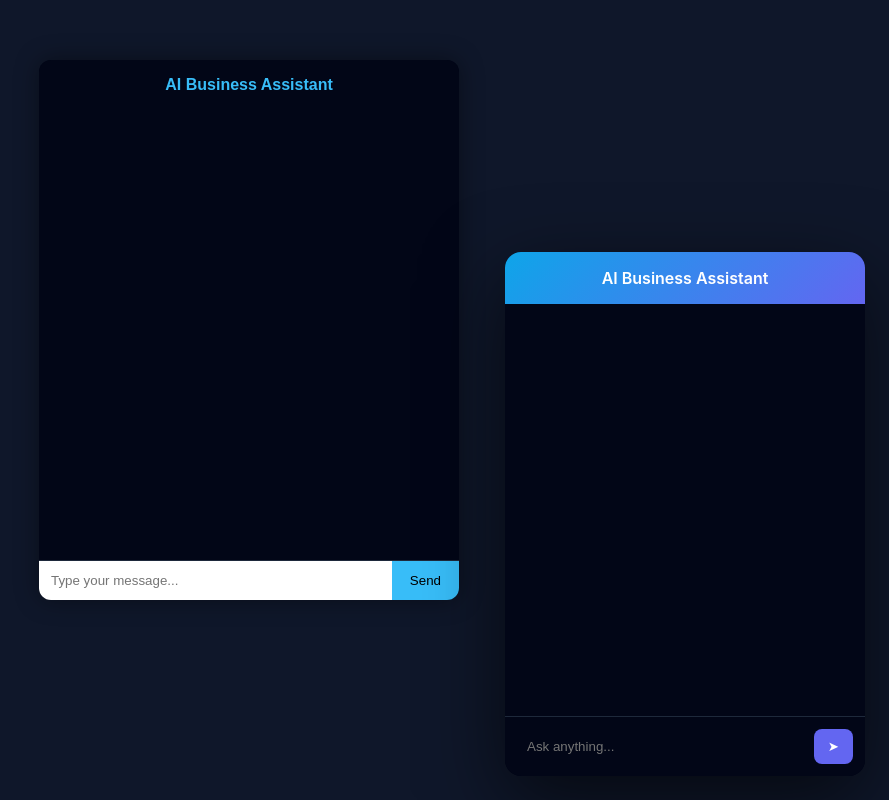
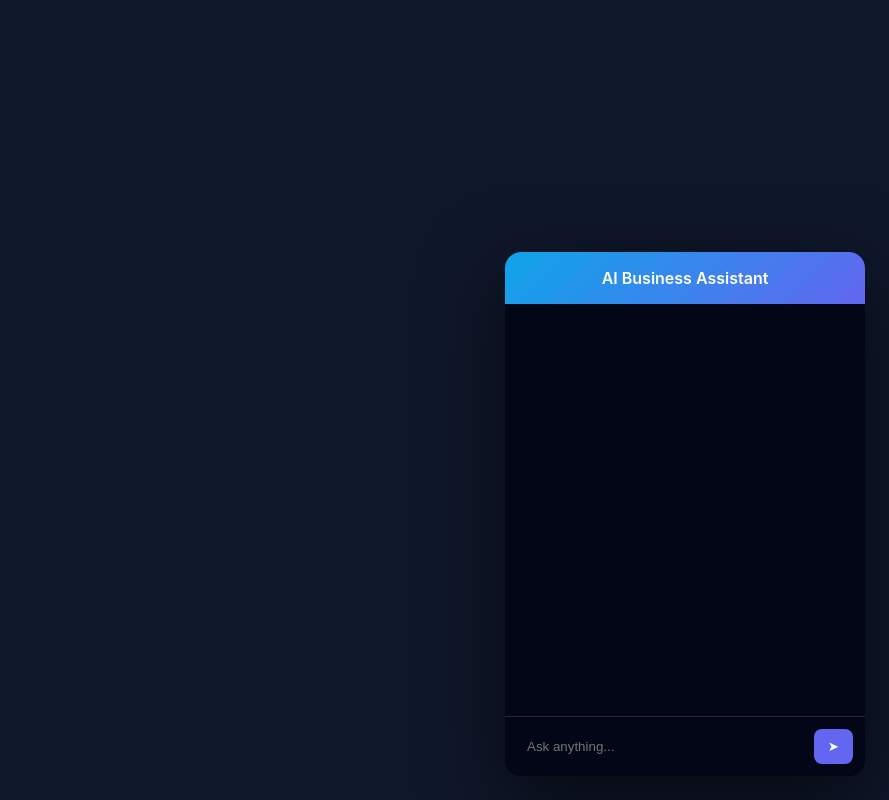
Before and after one commit to kartiksingh476-ai/groq-llm-api, a website: page public/index.html in a window 1280 px wide. Shown: the whole page, without its empty margins (391-1280 px from the left). Drawn offline with Linux system fonts and the light colour scheme.

Commit message:
Fix duplicate chatbot UI

```diff
--- a/public/index.html
+++ b/public/index.html
@@ -7,17 +7,12 @@
 </head>
 <body>
 
-<div class="chat-container">
-  <div class="chat-header">AI Business Assistant</div>
+  <!--
+    IMPORTANT:
+    ❌ Yahan koi chatbot HTML nahi hona chahiye
+    ✅ Chatbot JS dynamically inject karega UI
+  -->
 
-  <div id="chat-box"></div>
-
-  <div class="chat-input">
-    <input id="userInput" type="text" placeholder="Type your message..." />
-    <button onclick="sendMessage()">Send</button>
-  </div>
-</div>
-
-<script src="chatbot.js"></script>
+  <script src="chatbot.js"></script>
 </body>
 </html>
```
